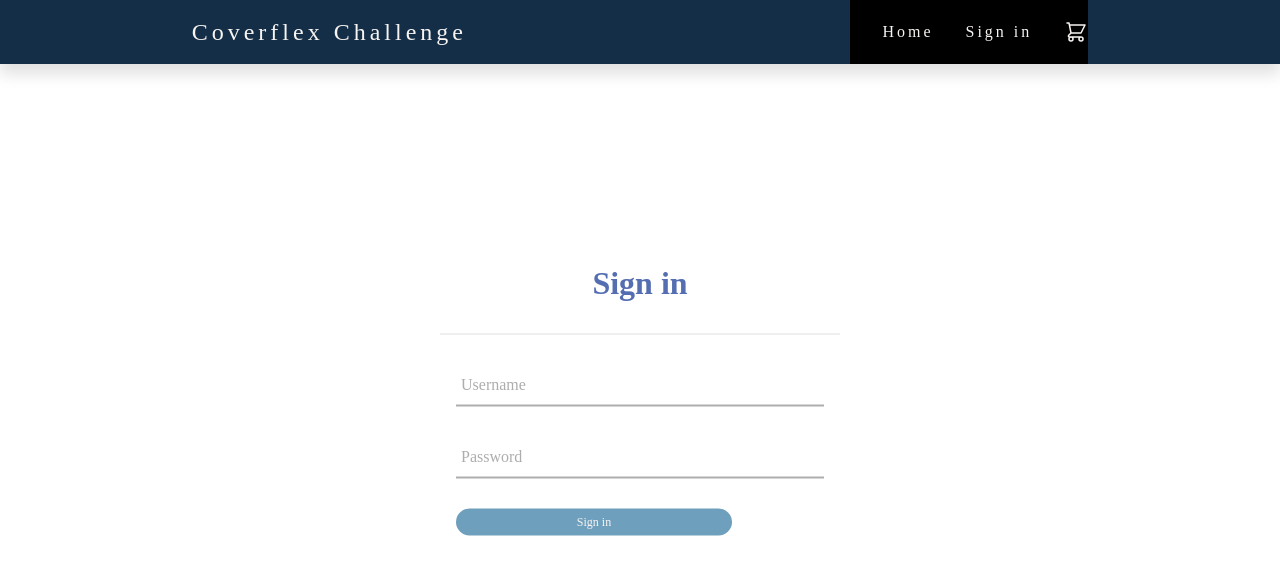
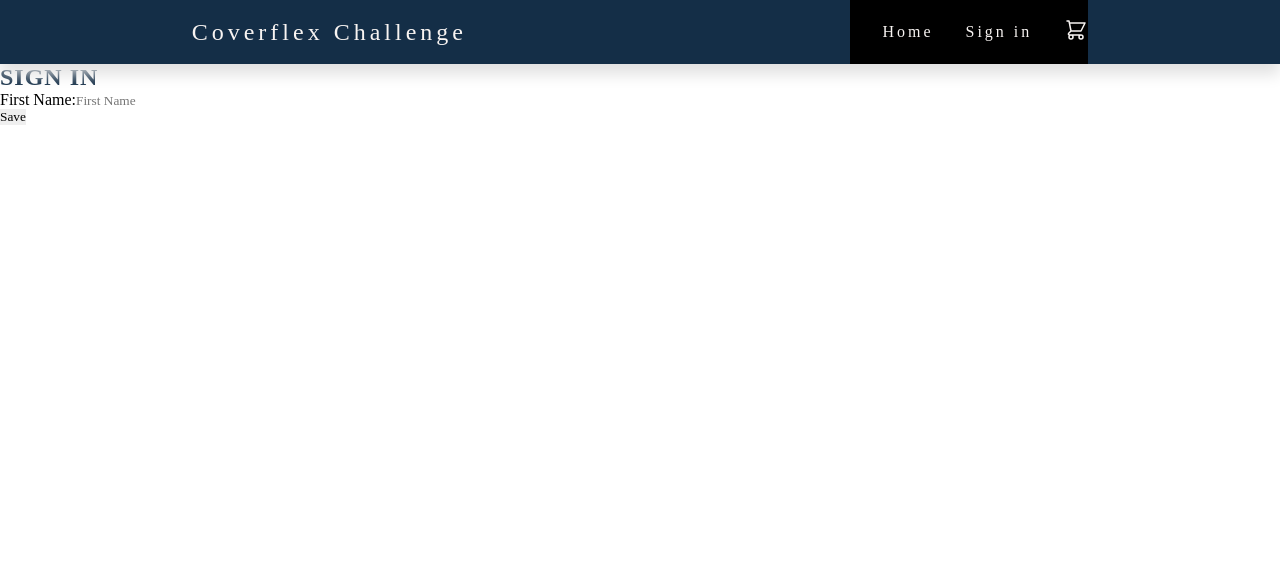
Before and after one commit to coverflex-tech/frontend-exercise, a React (Create React App) app in the folder frontend/: page /signin in a window 1280 px wide. Shown: the top 574 px of the page. Built offline with nearby package versions, Linux system fonts and the light colour scheme; a web font is replaced by a local one.

Commit message:
Added api requests for sign in and products. Updated signin component.

```diff
--- a/frontend/src/components/Basket.js
+++ b/frontend/src/components/Basket.js
@@ -1,5 +1,5 @@
 import React from 'react';
-import { useEffect } from "react";
+//import { useEffect } from "react";
 
 export default function Basket(props) {
 
@@ -9,11 +9,11 @@ export default function Basket(props) {
     const currentBalance = totalBalance - itemsPrice;
 
     // Update using the browser API
-    useEffect(() => {
+    /*useEffect(() => {
         const event = new CustomEvent('cartUpdate', {
             detail: cartItems
         });
-    });
+    });*/
 
     return (
         <aside id="basket">
--- a/frontend/src/components/Header.js
+++ b/frontend/src/components/Header.js
@@ -6,11 +6,9 @@ import { Link } from "react-router-dom";
 
 export default function Header(props) {
 
-    const { countCartItems } = props.countCartItems;
-    console.log(countCartItems)
     const [openSidebar, setSidebar] = useState(false);
 
-    const showSidebar = () => setSidebar(!openSidebar, console.log(openSidebar));
+    const showSidebar = () => setSidebar(!openSidebar);
 
     const [dimensions, setDimensions] = React.useState({
         height: window.innerHeight,
@@ -47,10 +45,9 @@ export default function Header(props) {
                             <Link to="signin">Sign in</Link>
                         </li>
                         <li>
-                            <p className="">
-                                <svg xmlns="http://www.w3.org/2000/svg" className="small-icon" fill="none" viewBox="0 0 24 24" stroke="#f8f4f2">
+                            <svg xmlns="http://www.w3.org/2000/svg" className="small-icon" fill="none" viewBox="0 0 24 24" stroke="#f8f4f2">
                                 <path strokeLinecap="round" strokeLinejoin="round" strokeWidth="1.5" d="M3 3h2l.4 2M7 13h10l4-8H5.4M7 13L5.4 5M7 13l-2.293 2.293c-.63.63-.184 1.707.707 1.707H17m0 0a2 2 0 100 4 2 2 0 000-4zm-8 2a2 2 0 11-4 0 2 2 0 014 0z" />
-                            </svg>{countCartItems}</p>
+                            </svg>
                         </li>
                     </ul>
                 ) : (
--- a/frontend/src/components/Product.js
+++ b/frontend/src/components/Product.js
@@ -5,7 +5,7 @@ export default function Product(props) {
    return (
       <div className="product-container">
         <div className="img-container">
-         <img className="" src={product.image} alt={product.name}></img>
+         <div className="img-simulation"></div>
         </div>
          <h3>{product.name}</h3>
          <h4>{product.price} flexpoints</h4>
--- a/frontend/src/components/Signin.js
+++ b/frontend/src/components/Signin.js
@@ -1,75 +1,57 @@
-import React, { useState } from 'react';
+import React, { Component } from 'react';
 
 // ### User component for sign in
 
-function Signin() {
+class Signin extends Component {
 
-  const [userId, serUserId] = useState('')
+  constructor(props) {
+    super(props)
+    this.state = {
+      user_id: '',
 
-  const onSubmitHandler = event => {
+    }
+    this.changeUserIdHandler = this.changeUserIdHandler.bind(this);
+    this.saveUserId = this.saveUserId.bind(this);
+  }
 
-    event.preventDefault()
-    const user = { userId }
+  changeUserIdHandler = (event) => {
+    this.setState({ user_id: event.target.value });
+  }
 
-    // API POST
-    fetch('https://reqres.in/api/users', {
-      method: 'POST',
-      headers: { 'Content-Type': 'application/jsom' },
-      body: JSON.stringify(user)
-    })
-      .then(answer => {
-        if (answer.ok) {
-          serUserId('')
-          alert('Usuário criado')
-        }
+  saveUserId = (e) => {
+    e.preventDefault();
+    let newUser = this.state.user_id;
+    this.getUser(newUser)
+    //console.log('newUser=>' + JSON.stringify(newUser));
+  }
+
+  getUser(user) {
+    fetch(`http://localhost:4000/api/users/${user}`)//
+      .then(response => response.json())
+      .then(data => {
+        this.setState({ user: data.user });
       })
   }
 
-  // API GET
-  /*componentDidMount() {
-    //`GET /api/users/:user_id`
-    //returns a single user
-    //if user_id doesn't exist, it creates a new user
-    //output `{"user": {"user_id": "johndoe", "data": {"balance": 500, "product_ids": [...]}}}`
-
-    fetch('https://reqres.in/api/users')
-      .then(answer => answer.json())
-      .then(userData => {
-        //console.log(userData.data)
-        //Convert data to an object
-        const users = userData.data.map(user => ({
-          id: user.id,
-          name: user.first_name,
-          lastname: user.last_name,
-          email: user.email
-        }))
-        //console.log(users)
-        //this.setState({users: users})
-      })
-  }*/
-
-  return (
-    <div className="signin">
-      <div className="center">
-        <h1>Sign in</h1>
-        <form method="post" onSubmit={onSubmitHandler}>
-          <div className="txt_field">
-            <input type="text" required></input>
-            <span></span>
-            <label>Username</label>
+  render() {
+    return (
+      <div className="signin">
+        <div className="signin-container">
+          <div className="signin-row">
+            <h2>Sign in</h2>
+            <form>
+              <div className="">
+                <label>First Name:</label>
+                <input placeholder="First Name" name="user_id" className="form-control"
+                  value={this.state.user_id} onChange={this.changeUserIdHandler}/>
+              </div>
+              <button className="btn btn-success" onClick={this.saveUserId}>Save</button>
+            </form>
           </div>
-          <div className="txt_field">
-            <input type="password" required></input>
-            <span></span>
-            <label>Password</label>
-          </div>
-          <div className="div-btn">
-            <button className="primary-btn" type="submit" value="Sign in">Sign in</button>
-          </div>
-        </form>
+        </div>
       </div>
-    </div>
-  );
+    )
+  }
 }
 
 export default Signin;
--- a/frontend/src/style.css
+++ b/frontend/src/style.css
@@ -13,9 +13,17 @@ html, body {
   width: 100%;
 }
 
-html img, body img {
-  max-width: 100%;
-  max-height: 100%;
+h2 {
+  font-size: 1.5em;
+  color: #142e47;
+  letter-spacing: 1px;
+  text-transform: uppercase;
+}
+
+.img-simulation {
+  width: 200px;
+  height: 150px;
+  background-color: #b6b6b6;
 }
 
 .small-icon {
@@ -88,118 +96,6 @@ button {
 .App, #root {
   width: 100%;
   height: 100%;
-}
-
-.signin body {
-  margin: 0;
-  padding: 0;
-  height: 100vh;
-  overflow: hidden;
-}
-
-.signin .center {
-  position: absolute;
-  top: 50%;
-  left: 50%;
-  -webkit-transform: translate(-50%, -50%);
-  transform: translate(-50%, -50%);
-  background: white;
-  width: 25em;
-  border-radius: 1em;
-}
-
-.signin .center h1 {
-  text-align: center;
-  padding: 0 0 1em 0;
-  border-bottom: 1px solid #e0e0e0;
-  color: #556eb1;
-}
-
-.signin .center form {
-  padding: 0 1em;
-  -webkit-box-sizing: border-box;
-  box-sizing: border-box;
-}
-
-.signin form .txt_field {
-  position: relative;
-  border-bottom: 2px solid #adadad;
-  margin: 30px 0;
-}
-
-.signin .txt_field input {
-  width: 100%;
-  padding: 0 5px;
-  height: 40px;
-  font-size: 16px;
-  border: none;
-  background: none;
-  outline: none;
-}
-
-.signin .txt_field label {
-  position: absolute;
-  top: 50%;
-  left: 5px;
-  color: #adadad;
-  -webkit-transform: translateY(-50%);
-  transform: translateY(-50%);
-  font-size: 16px;
-  pointer-events: none;
-  -webkit-transition: 0.5s;
-  transition: 0.5s;
-}
-
-.signin .txt_field span::before {
-  content: "";
-  position: absolute;
-  top: 40px;
-  left: 0;
-  width: 0%;
-  height: 2px;
-  background: #556eb1;
-  -webkit-transform: 0.5s;
-  transform: 0.5s;
-}
-
-.signin .txt_field input:focus ~ label,
-.signin .txt_field input:valid ~ label {
-  top: -5px;
-  color: #556eb1;
-}
-
-.signin .txt_field input:focus ~ span::before,
-.signin .txt_field input:valid ~ span::before {
-  width: 100%;
-}
-
-.signin .pass {
-  margin: 5px 0 20px 5px;
-  color: #adadad;
-  cursor: pointer;
-}
-
-.signin .pass:hover {
-  text-decoration: underline;
-}
-
-.signin input[type="submit"] {
-  width: 100%;
-  height: 50px;
-  border: 1px solid;
-  background: #556eb1;
-  border-radius: 20px;
-  font-size: 18px;
-  color: white;
-  cursor: pointer;
-  outline: none;
-  margin-bottom: 1em;
-}
-
-.signin input[type="submit"]:hover {
-  background: #5caed3;
-  -webkit-transition: 0.5s;
-  transition: 0.5s;
 }
 
 /****** NAV BAR ******/
@@ -314,6 +210,7 @@ nav .mobile-menu div {
   }
 }
 
+/****** SIGN IN ******/
 /****** MAIN ******/
 main {
   -webkit-box-flex: 1;
@@ -325,13 +222,6 @@ main {
   main {
     padding: 0 1em;
   }
-}
-
-main h2 {
-  font-size: 1.5em;
-  color: #142e47;
-  letter-spacing: 1px;
-  text-transform: uppercase;
 }
 
 #main-container {
--- a/frontend/src/style.scss
+++ b/frontend/src/style.scss
@@ -24,11 +24,19 @@ html, body {
     //overflow-x: hidden;
     height: 100%;
     width: 100%;
+}
 
-  img {
-    max-width: 100%;
-    max-height: 100%;
-    }
+h2 {
+    font-size: 1.5em;
+    color: $color2;
+    letter-spacing: 1px;
+    text-transform: uppercase;
+}
+
+.img-simulation{
+    width: 200px;
+    height: 150px;
+    background-color: #b6b6b6;
 }
 
 .small-icon {
@@ -87,120 +95,6 @@ button {
 .App, #root {
     width: 100%;
     height: 100%;
-}
-
-.signin {
-    body {
-        margin: 0;
-        padding: 0;
-        height: 100vh;
-        overflow: hidden;
-    }
-
-    .center {
-        position: absolute;
-        top: 50%;
-        left: 50%;
-        -webkit-transform: translate(-50%, -50%);
-        transform: translate(-50%, -50%);
-        background: white;
-        width: 25em;
-        border-radius: 1em;
-    }
-
-   .center h1 {
-        text-align: center;
-        padding: 0 0 1em 0;
-        border-bottom: 1px solid #e0e0e0;
-        color: #556eb1;
-    }
-
-   .center form {
-        padding: 0 1em;
-        -webkit-box-sizing: border-box;
-        box-sizing: border-box;
-    }
-
-   form .txt_field {
-        position: relative;
-        border-bottom: 2px solid #adadad;
-        margin: 30px 0;
-    }
-
-    .txt_field input {
-        width: 100%;
-        padding: 0 5px;
-        height: 40px;
-        font-size: 16px;
-        border: none;
-        background: none;
-        outline: none;
-   }
-
-    .txt_field label {
-        position: absolute;
-        top: 50%;
-        left: 5px;
-        color: #adadad;
-        -webkit-transform: translateY(-50%);
-        transform: translateY(-50%);
-        font-size: 16px;
-        pointer-events: none;
-        -webkit-transition: 0.5s;
-        transition: 0.5s;
-    }
-
-    .txt_field span::before {
-        content: "";
-        position: absolute;
-        top: 40px;
-        left: 0;
-        width: 0%;
-        height: 2px;
-        background: #556eb1;
-        -webkit-transform: 0.5s;
-        transform: 0.5s;
-    }
-
-    .txt_field input:focus ~ label,
-    .txt_field input:valid ~ label {
-        top: -5px;
-        color: #556eb1;
-    }
-
-    .txt_field input:focus ~ span::before,
-    .txt_field input:valid ~ span::before {
-        width: 100%;
-    }
-
-    .pass {
-        margin: 5px 0 20px 5px;
-        color: #adadad;
-        cursor: pointer;
-    }
-
-    .pass:hover {
-        text-decoration: underline;
-    }
-
-    input[type="submit"] {
-        width: 100%;
-        height: 50px;
-        border: 1px solid;
-        background: #556eb1;
-        border-radius: $rounded;
-        font-size: 18px;
-        color: white;
-        cursor: pointer;
-        outline: none;
-        margin-bottom: 1em;
-    }
-
-    input[type="submit"]:hover {
-        background: #5caed3;
-        -webkit-transition: 0.5s;
-        transition: 0.5s;
-    }
 }
 
 /****** NAV BAR ******/
@@ -284,18 +178,18 @@ nav {
     }
 }
 
+/****** SIGN IN ******/
+
+.signin {
+
+}
+
 /****** MAIN ******/
 
 main {
    flex: 1;
    @media(min-width: $desk) {
         padding: 0 1em;
-   }
-   h2 {
-       font-size: 1.5em;
-       color: $color2;
-       letter-spacing: 1px;
-       text-transform: uppercase;
    }
 }
 
```
Also changed, not shown: frontend/src/App.js (+1 -13 lines), frontend/src/components/Home.js (+3 -14 lines), frontend/src/components/Main.js (+33 -7 lines), frontend/src/data/productsData.js (deleted, +0 -64 lines), frontend/src/data/userData.js (deleted, +0 -22 lines), 1 other file (tests, documents, lock files or other folders).
